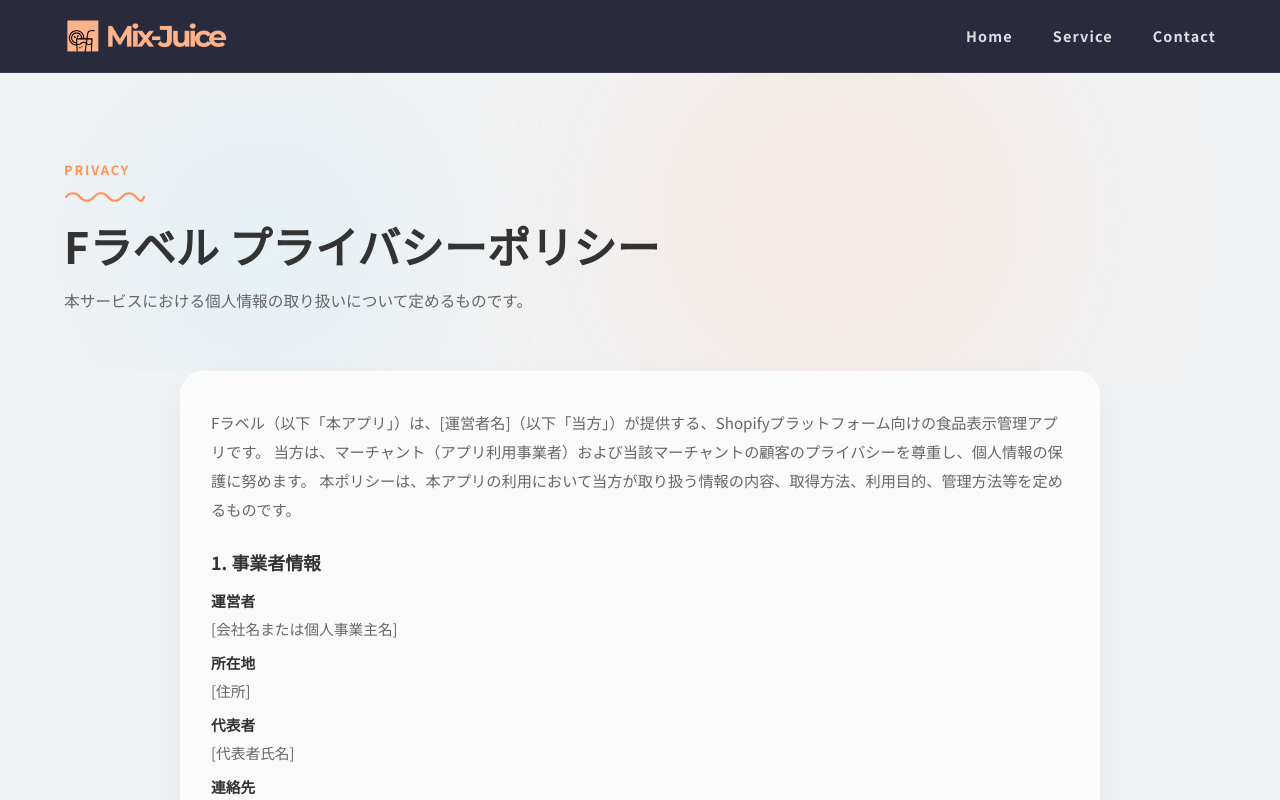
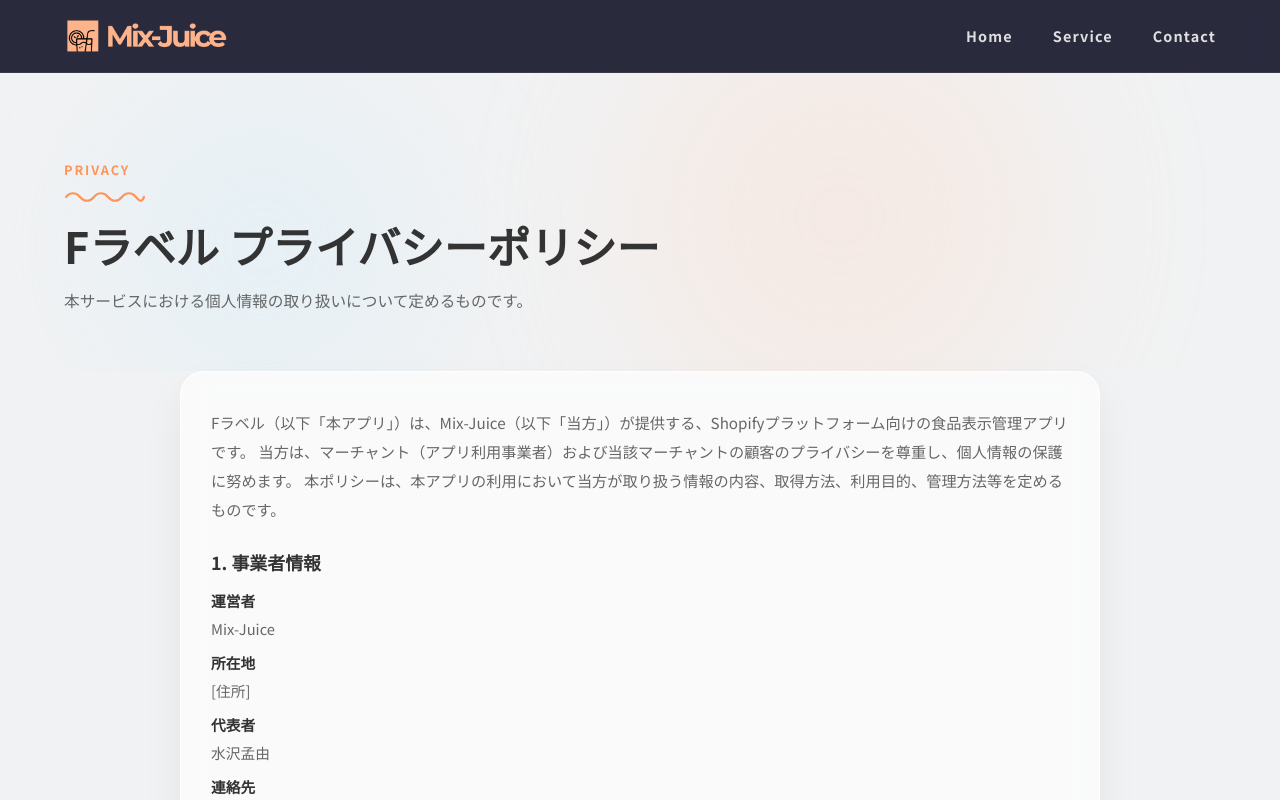
Before and after one commit to Mix-Juice-io/mix-juice-corporate, a React (Vite) app: page /service/f-label/privacy in a window 1280 px wide. Shown: the top 800 px of the page. Built offline with nearby package versions, Linux system fonts and the light colour scheme.

Commit message:
chore(privacy): 事業者情報に運営者名・代表者名を反映
冒頭リード文と第1条 事業者情報のプレースホルダーのうち、
運営者を Mix-Juice、代表者を 水沢孟由 に確定。

```diff
--- a/src/pages/FLabelPrivacyPage.tsx
+++ b/src/pages/FLabelPrivacyPage.tsx
@@ -23,7 +23,7 @@ export default function FLabelPrivacyPage() {
         <div className="container">
           <article className={`glass-panel ${styles.card} reveal`}>
             <p className={styles.lead}>
-              Fラベル（以下「本アプリ」）は、[運営者名]（以下「当方」）が提供する、Shopifyプラットフォーム向けの食品表示管理アプリです。
+              Fラベル（以下「本アプリ」）は、Mix-Juice（以下「当方」）が提供する、Shopifyプラットフォーム向けの食品表示管理アプリです。
               当方は、マーチャント（アプリ利用事業者）および当該マーチャントの顧客のプライバシーを尊重し、個人情報の保護に努めます。
               本ポリシーは、本アプリの利用において当方が取り扱う情報の内容、取得方法、利用目的、管理方法等を定めるものです。
             </p>
@@ -32,11 +32,11 @@ export default function FLabelPrivacyPage() {
               <h2 className={styles.sectionTitle}>1. 事業者情報</h2>
               <dl className={styles.meta}>
                 <dt>運営者</dt>
-                <dd>[会社名または個人事業主名]</dd>
+                <dd>Mix-Juice</dd>
                 <dt>所在地</dt>
                 <dd>[住所]</dd>
                 <dt>代表者</dt>
-                <dd>[代表者氏名]</dd>
+                <dd>水沢孟由</dd>
                 <dt>連絡先</dt>
                 <dd>[問い合わせ先メールアドレス]</dd>
                 <dt>製品サイト</dt>
```
